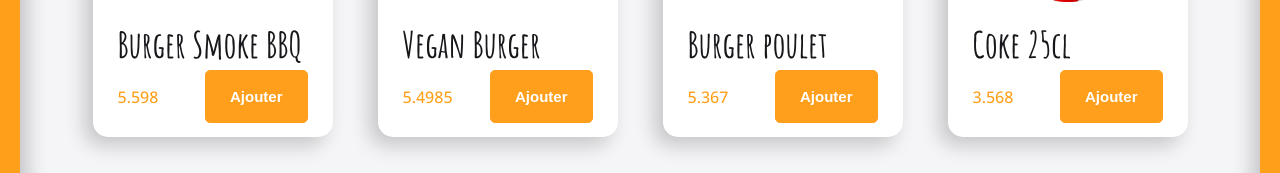
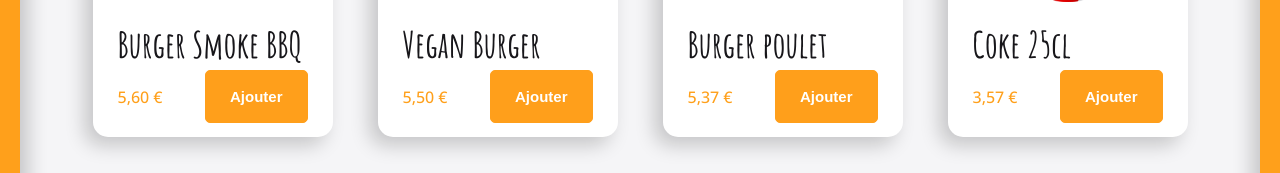
Before and after one commit to OpcMarc-Olivier/crazy-burger2, a React (Vite) app: page /order/1 in a window 1280 px wide. Shown: the part 361-534 px from the top of the page. Built offline with nearby package versions, Linux system fonts and the light colour scheme.

Commit message:
✨ F05: ORDER > Product > Add formatted price

```diff
--- a/src/components/pages/orderPage/Main/Product.jsx
+++ b/src/components/pages/orderPage/Main/Product.jsx
@@ -2,6 +2,7 @@
 import styled from "styled-components";
 import { theme } from "../../../../assets/theme/index";
 import PrimaryButton from "../../../reusable-ui/PrimaryButton.jsx";
+import { formatPrice } from "../../../../utils/maths";
 
 function Product({ imageSource, title, price }) {
     return (
@@ -12,7 +13,7 @@
             <div className="text-info">
                 <div className="title"> {title}</div>
                 <div className="description">
-                    <div className="left-description">{price}</div>
+                    <div className="left-description">{formatPrice(price)}</div>
                     <PrimaryButton
                         className="primary-button"
                         label={"Ajouter"}
```
